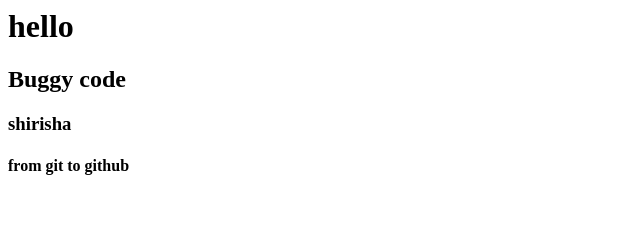
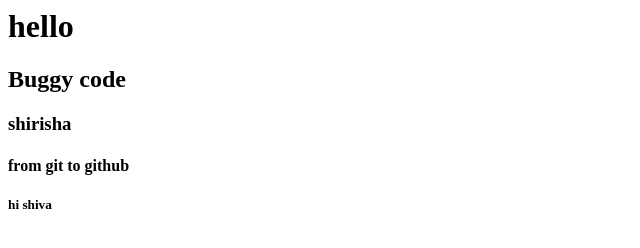
Before and after one commit to shiri22/Example, a plain HTML site: page index.html in a window 1280 px wide. Shown: the full height of the page, 0-640 px from the left. Drawn offline with Linux system fonts and the light colour scheme.

Commit message:
version6

```diff
--- a/index.html
+++ b/index.html
@@ -2,3 +2,4 @@
 <h2>Buggy code</h2>
 <h3>shirisha</h3>
 <h4>from git to github</h4>
+<h5>hi shiva</h5>
```
